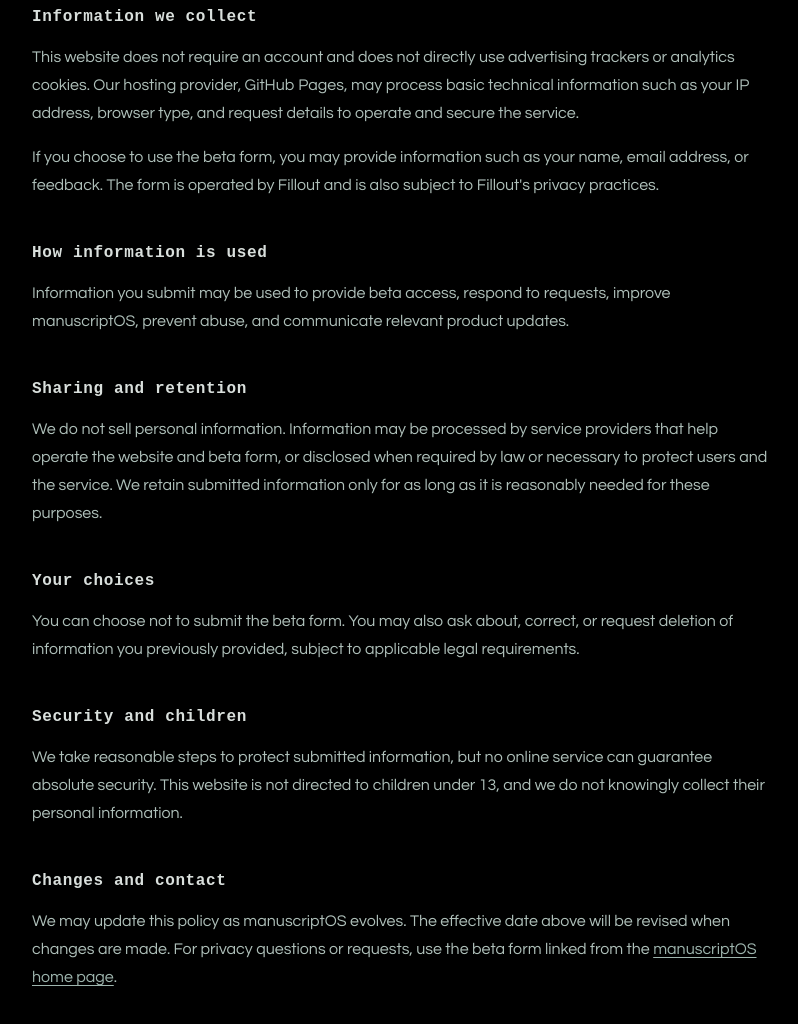
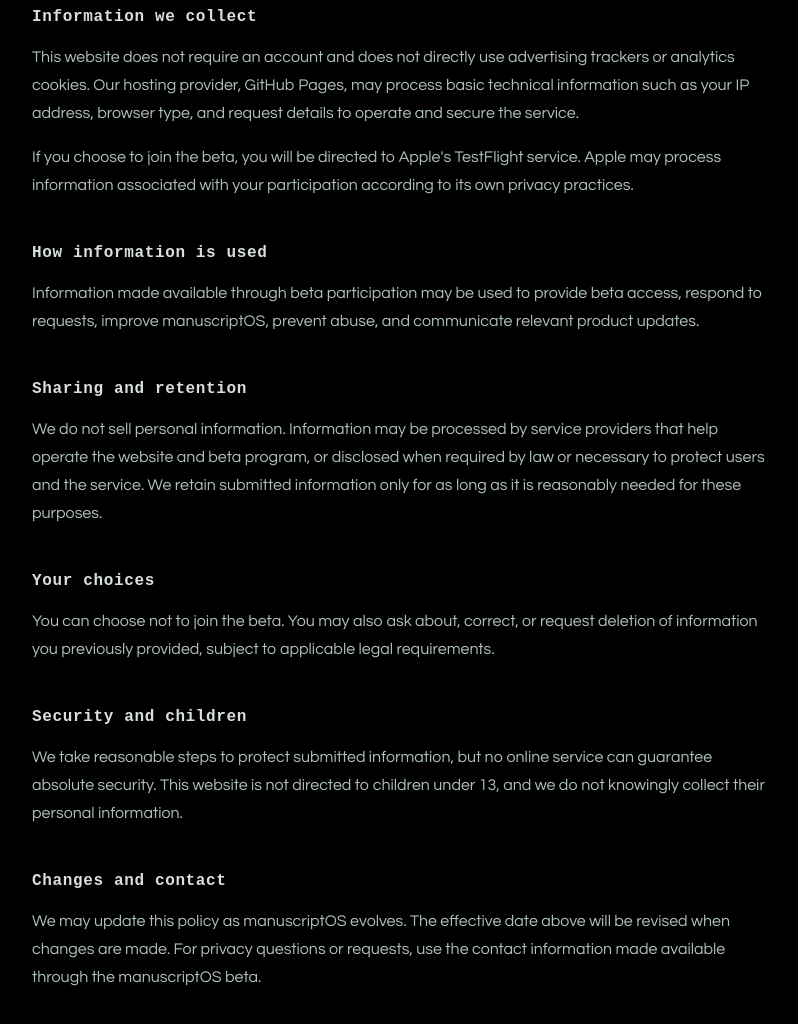
Before and after one commit to oldmill1/manuscriptOS.com, a plain HTML site: page privacy/index.html in a window 1280 px wide. Shown: the part 544-1568 px from the top of the page, without its empty margins (240-1038 px from the left). Drawn offline with Linux system fonts and the light colour scheme.

Commit message:
Link beta button to TestFlight

```diff
--- a/privacy/index.html
+++ b/privacy/index.html
@@ -34,18 +34,18 @@
             the service.
           </p>
           <p>
-            If you choose to use the beta form, you may provide information
-            such as your name, email address, or feedback. The form is operated
-            by Fillout and is also subject to Fillout's privacy practices.
+            If you choose to join the beta, you will be directed to Apple's
+            TestFlight service. Apple may process information associated with
+            your participation according to its own privacy practices.
           </p>
         </section>
 
         <section>
           <h2>How information is used</h2>
           <p>
-            Information you submit may be used to provide beta access, respond
-            to requests, improve manuscriptOS, prevent abuse, and communicate
-            relevant product updates.
+            Information made available through beta participation may be used
+            to provide beta access, respond to requests, improve manuscriptOS,
+            prevent abuse, and communicate relevant product updates.
           </p>
         </section>
 
@@ -53,7 +53,7 @@
           <h2>Sharing and retention</h2>
           <p>
             We do not sell personal information. Information may be processed
-            by service providers that help operate the website and beta form,
+            by service providers that help operate the website and beta program,
             or disclosed when required by law or necessary to protect users and
             the service. We retain submitted information only for as long as it
             is reasonably needed for these purposes.
@@ -63,9 +63,9 @@
         <section>
           <h2>Your choices</h2>
           <p>
-            You can choose not to submit the beta form. You may also ask about,
-            correct, or request deletion of information you previously provided,
-            subject to applicable legal requirements.
+            You can choose not to join the beta. You may also ask about,
+            correct, or request deletion of information you previously
+            provided, subject to applicable legal requirements.
           </p>
         </section>
 
@@ -84,8 +84,8 @@
           <p>
             We may update this policy as manuscriptOS evolves. The effective
             date above will be revised when changes are made. For privacy
-            questions or requests, use the beta form linked from the
-            <a href="../">manuscriptOS home page</a>.
+            questions or requests, use the contact information made available
+            through the manuscriptOS beta.
           </p>
         </section>
       </article>
```
Also changed, not shown: index.html (+2 -2 lines).
